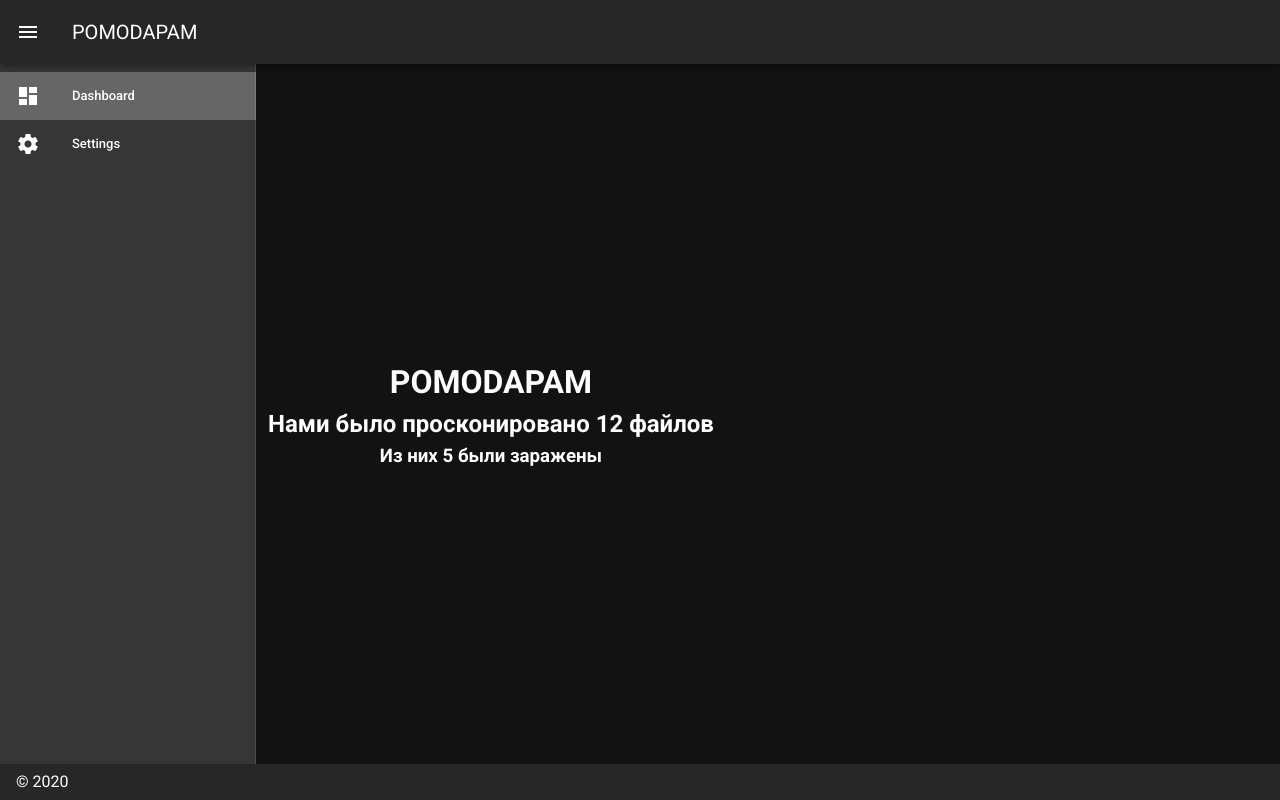
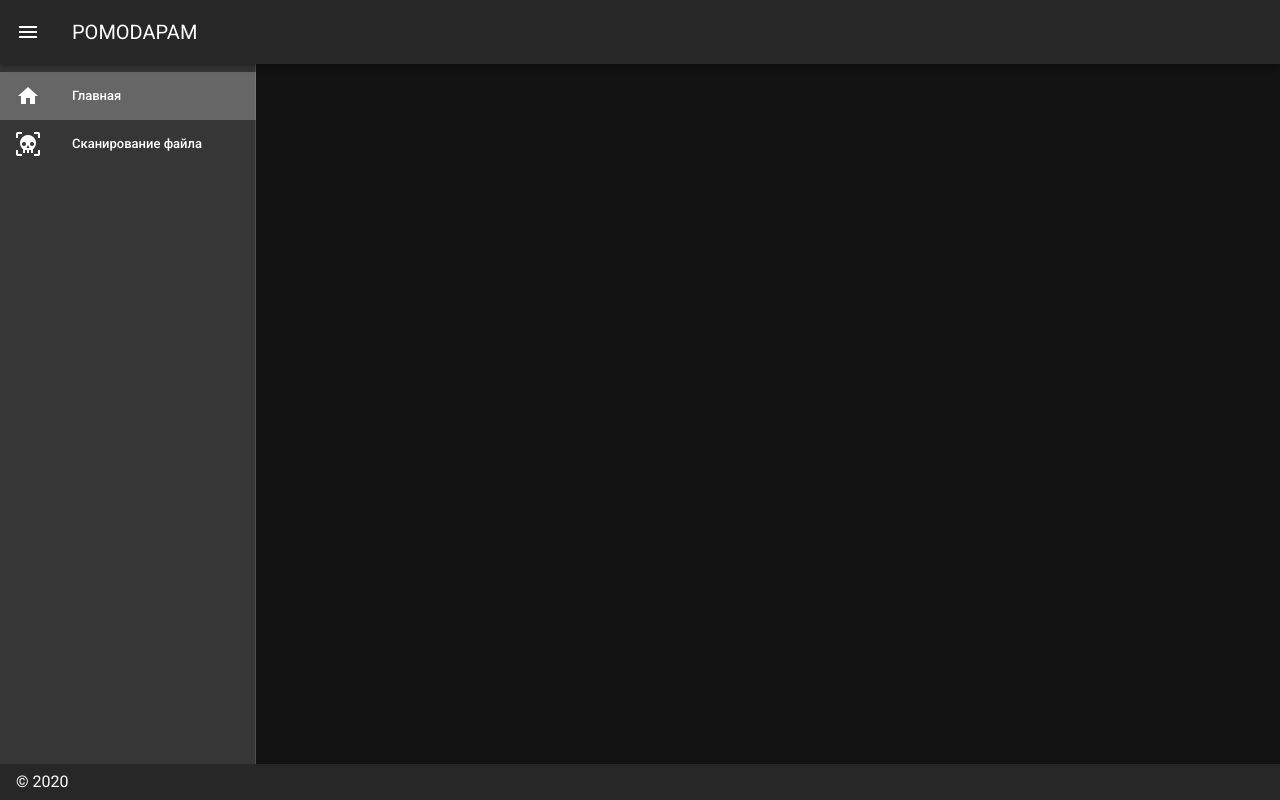
Before and after one commit to Evgaizen/MDP, a Vue app in the folder client/: page / in a window 1280 px wide. Built offline with nearby package versions, Linux system fonts and the light colour scheme.

Commit message:
rename pages, clear page content
closed #26

```diff
--- a/client/src/components/Drawer.vue
+++ b/client/src/components/Drawer.vue
@@ -2,19 +2,11 @@
   <div>
     <v-navigation-drawer v-model="drawer" app clipped>
       <v-list dense>
-        <v-list-item
+        <DrawerItem
           v-for="pageLink of pagesLinks"
           :key="pageLink.link"
-          link
-          :to="pageLink.link"
-        >
-          <v-list-item-action>
-            <v-icon>{{ pageLink.icon }}</v-icon>
-          </v-list-item-action>
-          <v-list-item-content>
-            <v-list-item-title>{{ pageLink.title }}</v-list-item-title>
-          </v-list-item-content>
-        </v-list-item>
+          :pageLink="pageLink"
+        />
       </v-list>
     </v-navigation-drawer>
 
@@ -25,21 +17,26 @@
   </div>
 </template>
 <script>
+import DrawerItem from "./DrawerItem.vue";
+
 export default {
   data: () => ({
     drawer: true,
     pagesLinks: [
       {
-        icon: "mdi-view-dashboard",
-        title: "Dashboard",
+        icon: "mdi-home",
+        title: "Главная",
         link: "/",
       },
       {
-        icon: "mdi-cog",
-        title: "Settings",
+        icon: "mdi-skull-scan",
+        title: "Сканирование файла",
         link: "/scan",
       },
     ],
   }),
+  components: {
+    DrawerItem,
+  },
 };
 </script>
--- /dev/null
+++ b/client/src/components/DrawerItem.vue
@@ -0,0 +1,17 @@
+<template>
+  <v-list-item link :to="pageLink.link">
+    <v-list-item-action>
+      <v-icon>{{ pageLink.icon }}</v-icon>
+    </v-list-item-action>
+    <v-list-item-content>
+      <v-list-item-title>{{ pageLink.title }}</v-list-item-title>
+    </v-list-item-content>
+  </v-list-item>
+</template>
+<script>
+export default {
+  props: {
+    pageLink: Object,
+  },
+};
+</script>
--- a/client/src/pages/home.vue
+++ b/client/src/pages/home.vue
@@ -1,21 +1,15 @@
 <template>
-    <div class="home">
-        <h1 class="home__title">POMODAPAM</h1>
-        <h2>Нами было просконировано <span>12</span> файлов</h2>
-        <h3>Из них <span>5</span> были заражены</h3>
-    </div>
+  <div class="home"></div>
 </template>
 <script>
-export default {
-
-}
+export default {};
 </script>
 
 <style lang="scss" scoped>
 .home {
-    display: flex;
-    flex-direction: column;
-    align-items: center;
-    justify-content: center;
+  display: flex;
+  flex-direction: column;
+  align-items: center;
+  justify-content: center;
 }
 </style>
--- a/client/src/pages/scan.vue
+++ b/client/src/pages/scan.vue
@@ -1,3 +1,3 @@
 <template>
-    <div>test</div>
+  <div></div>
 </template>
```
